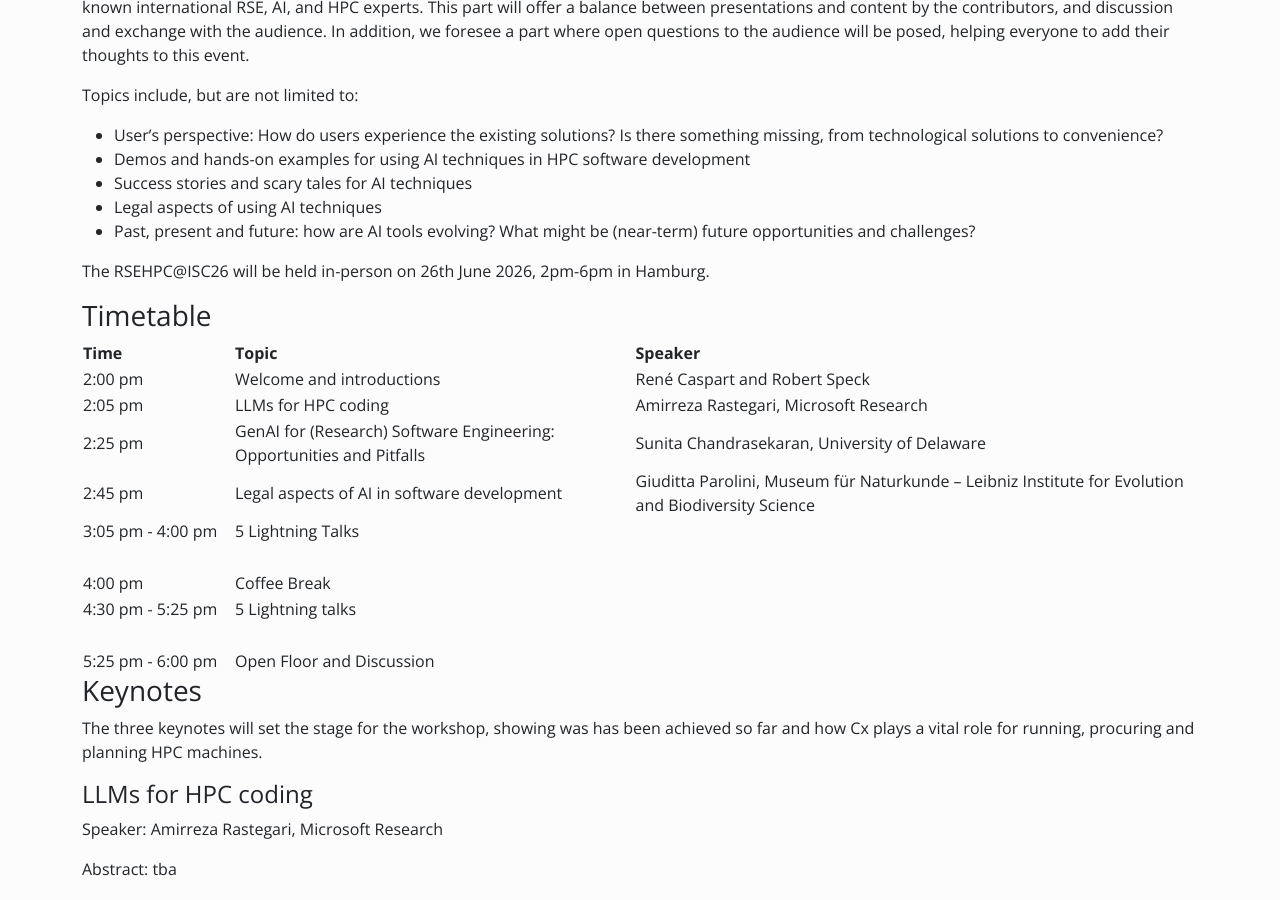
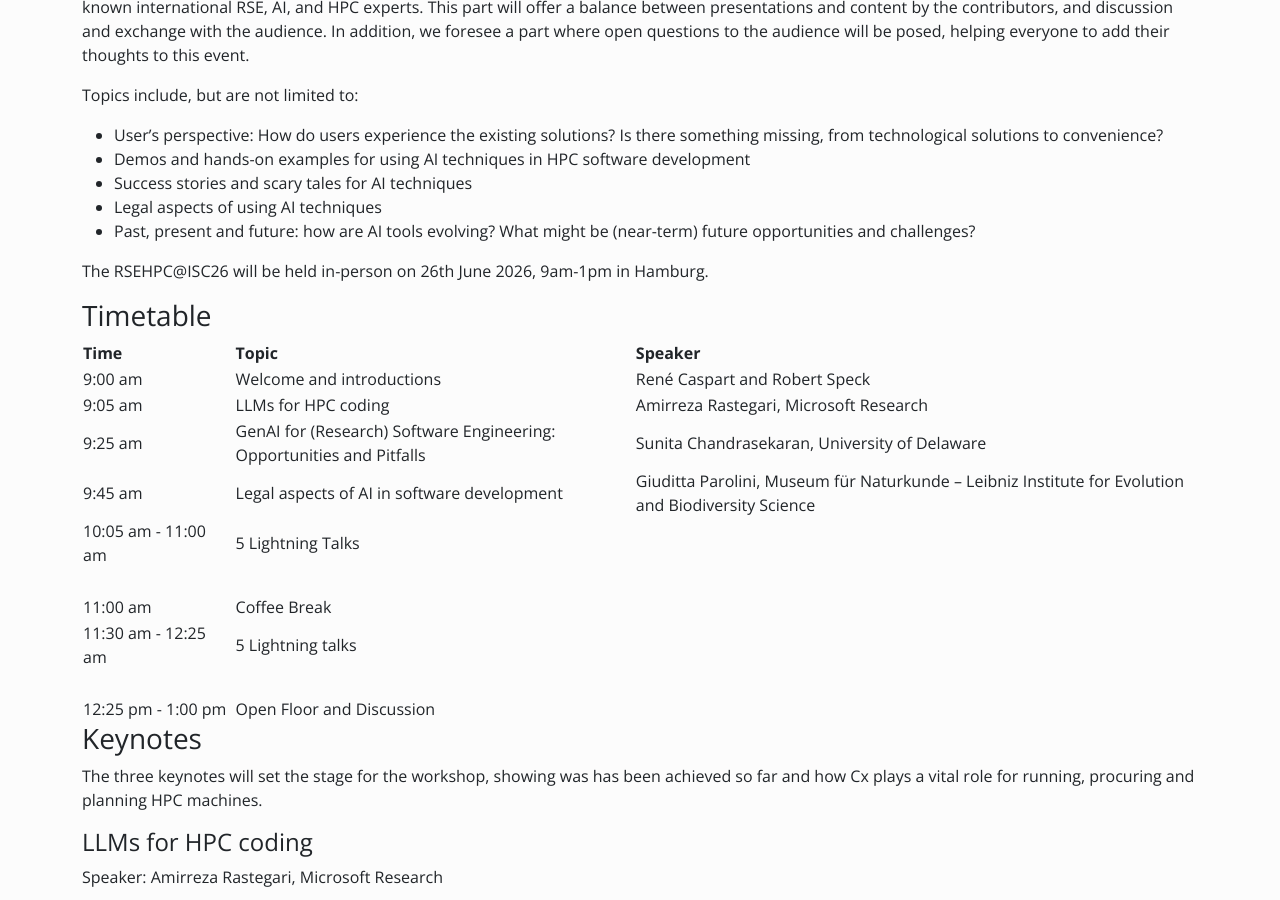
Before and after one commit to Helmholtz-HiRSE/helmholtz-hirse.github.io, a Jekyll site: the page built from _events/2026_06_26-rsehpcatisc.md, in a window 1280 px wide and 900 px high, scrolled down 1301 px. Built offline with Jekyll 4.4.1, drawn with Linux system fonts in a browser that asks for light colours; nearby versions of some CDN libraries.

Commit message:
RSEHPC@ISC26: Update to workshp time

```diff
--- a/_events/2026_06_26-rsehpcatisc.md
+++ b/_events/2026_06_26-rsehpcatisc.md
@@ -40,7 +40,7 @@ Topics include, but are not limited to:
 - Past, present and future: how are AI tools evolving? What might be (near-term) future opportunities and challenges?
 
 
-The RSEHPC@ISC26 will be held in-person on 26th June 2026, 2pm-6pm in Hamburg.
+The RSEHPC@ISC26 will be held in-person on 26th June 2026, 9am-1pm in Hamburg.
 
 ### Timetable
 {: #timetable}
@@ -48,23 +48,23 @@ The RSEHPC@ISC26 will be held in-person on 26th June 2026, 2pm-6pm in Hamburg.
 
 | <span style="display: inline-block; width:150px">Time</span> | Topic | Speaker |
 |---|---|---|
-| 2:00 pm | Welcome and introductions | René Caspart and Robert Speck |
+| 9:00 am | Welcome and introductions | René Caspart and Robert Speck |
 |---|---|---|
-| 2:05 pm | LLMs for HPC coding | Amirreza Rastegari, Microsoft Research |
+| 9:05 am | LLMs for HPC coding | Amirreza Rastegari, Microsoft Research |
 |---|---|---|
-| 2:25 pm | GenAI for (Research) Software Engineering: Opportunities and Pitfalls | Sunita Chandrasekaran, University of Delaware |
+| 9:25 am | GenAI for (Research) Software Engineering: Opportunities and Pitfalls | Sunita Chandrasekaran, University of Delaware |
 |---|---|---|
-| 2:45 pm | Legal aspects of AI in software development | Giuditta Parolini, Museum für Naturkunde – Leibniz Institute for Evolution and Biodiversity Science |
+| 9:45 am | Legal aspects of AI in software development | Giuditta Parolini, Museum für Naturkunde – Leibniz Institute for Evolution and Biodiversity Science |
 |---|---|---|
-| 3:05 pm - 4:00 pm | 5 Lightning Talks | |
+| 10:05 am - 11:00 am | 5 Lightning Talks | |
 |  |
 |---|---|---|
-| 4:00 pm |  Coffee Break | |
+| 11:00 am |  Coffee Break | |
 |---|---|---|
-| 4:30 pm - 5:25 pm |  5 Lightning talks | |
+| 11:30 am - 12:25 am |  5 Lightning talks | |
 |  |
 |---|---|---|
-| 5:25 pm - 6:00 pm | Open Floor and Discussion | |
+| 12:25 pm - 1:00 pm | Open Floor and Discussion | |
 |---|---|---|
 
 
```
